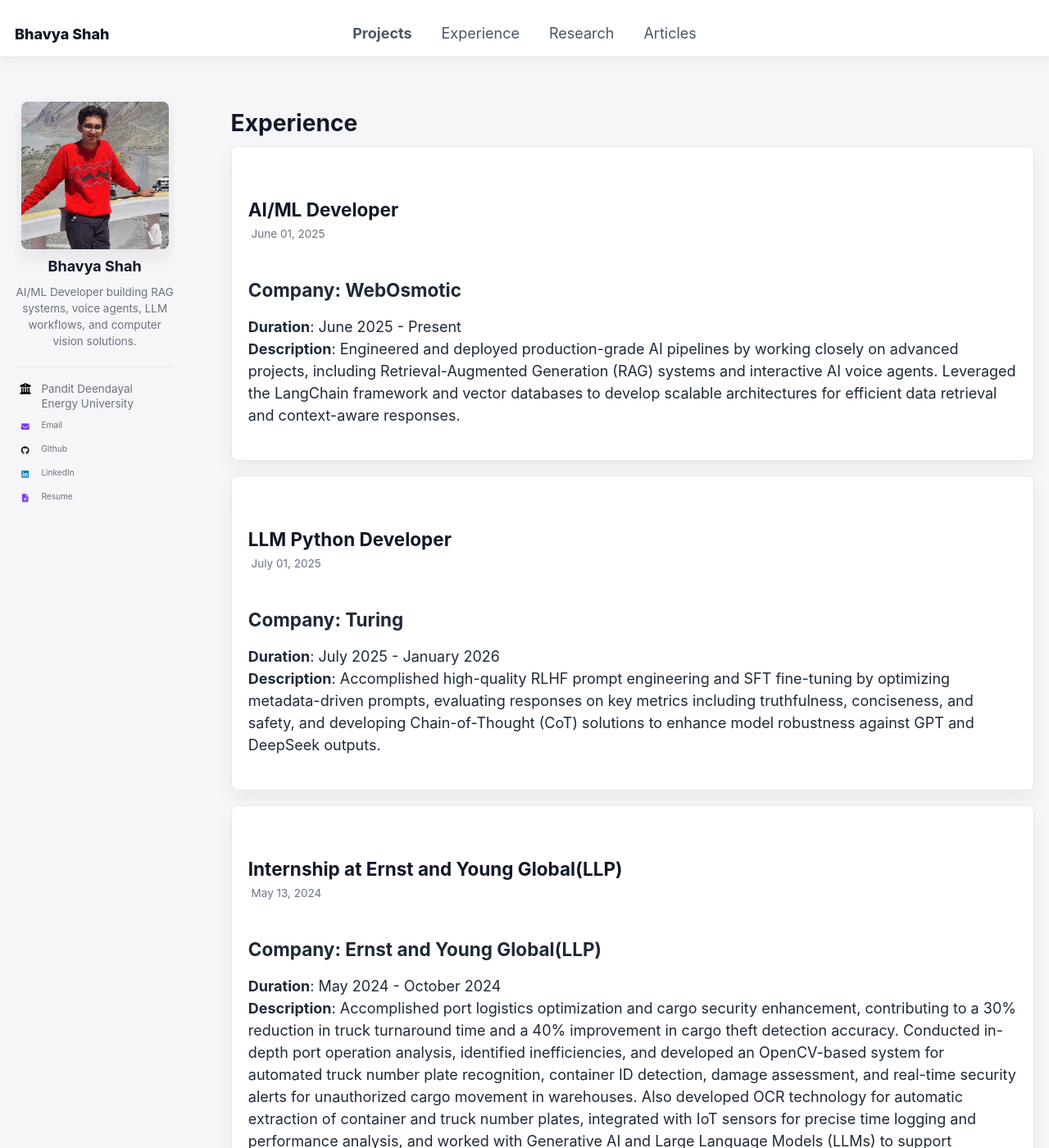
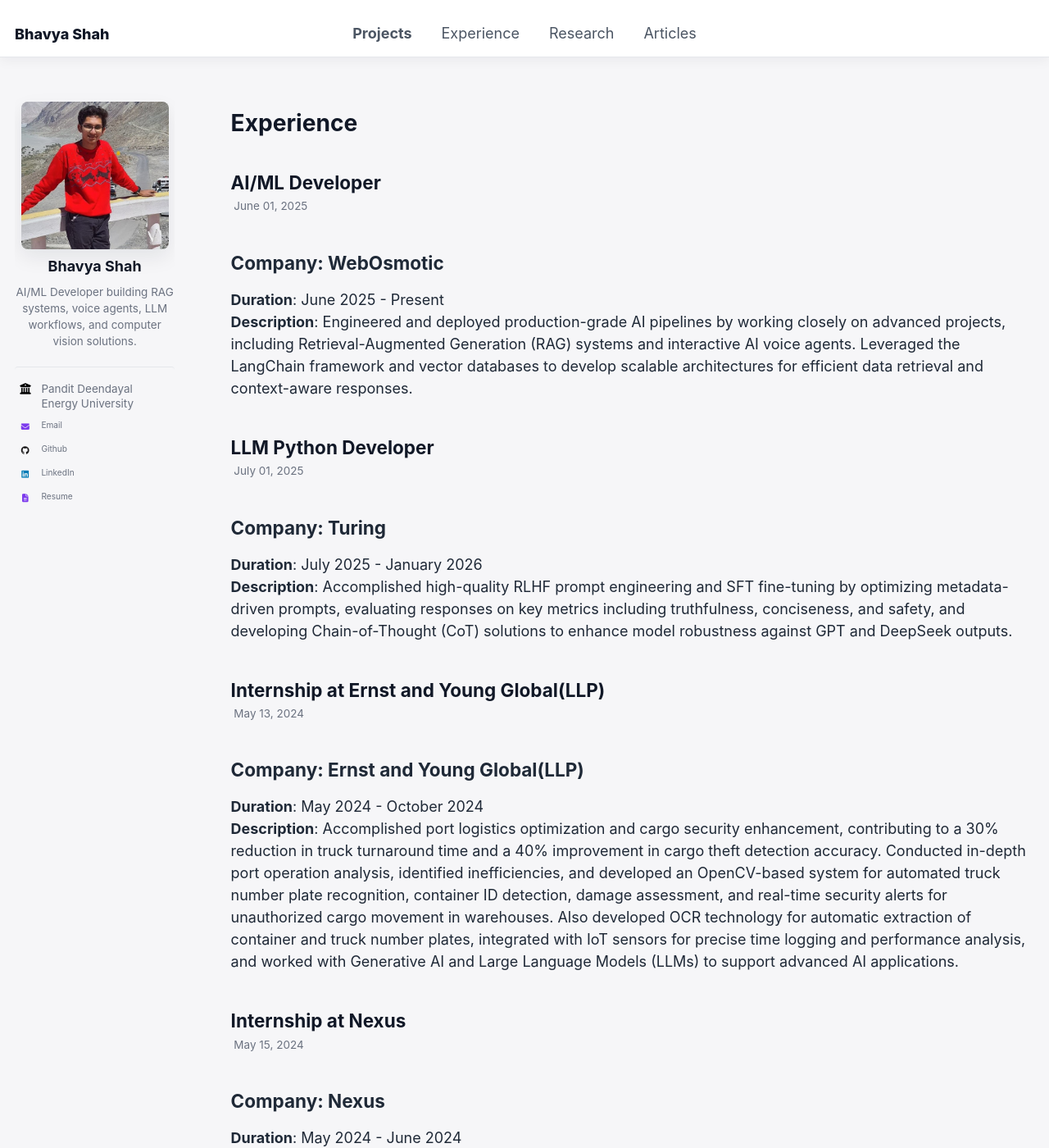
Before and after one commit to B3CODER/B3CODER.github.io, a Jekyll site: the page built from _pages/talks.html, in a window 1280 px wide and 1400 px high. Shown: the whole window at 82% size. Built offline with Jekyll 4.4.1, drawn with Linux system fonts in a browser that asks for light colours.

Commit message:
Revert "Add tilt interactions to cards and profile"
This reverts commit 450afd0cb6080126bc609d1f7f018220dca41976.

```diff
--- a/_includes/archive-single-talk.html
+++ b/_includes/archive-single-talk.html
@@ -13,7 +13,7 @@
 {% endif %}
 
 <div class="{{ include.type | default: "list" }}__item">
-  <article class="archive__item experience-card tilt-card" itemscope itemtype="http://schema.org/CreativeWork">
+  <article class="archive__item" itemscope itemtype="http://schema.org/CreativeWork">
     {% if include.type == "grid" and teaser %}
       <div class="archive__item-teaser">
         <img src=
--- a/_includes/author-profile.html
+++ b/_includes/author-profile.html
@@ -6,7 +6,7 @@
 
 <div itemscope itemtype="http://schema.org/Person">
 
-  <div class="author__avatar profile-card-tilt">
+  <div class="author__avatar">
     {% if author.avatar contains "://" %}
     	<img src="{{ author.avatar }}" alt="{{ author.name }}">
     {% else %}
--- a/_includes/project-card.html
+++ b/_includes/project-card.html
@@ -1,6 +1,6 @@
 {% include base_path %}
 
-<a class="project-card tilt-card" href="{{ base_path }}{{ post.url }}">
+<a class="project-card" href="{{ base_path }}{{ post.url }}">
   <span class="project-card__mark" aria-hidden="true">{{ post.project_initials }}</span>
   <span class="project-card__body">
     <span class="project-card__type">{{ post.project_type }}</span>
--- a/_includes/scripts.html
+++ b/_includes/scripts.html
@@ -1,6 +1,5 @@
 <script src="{{ base_path }}/assets/js/main.min.js"></script>
 <script src="{{ base_path }}/assets/js/target-cursor.js"></script>
-<script src="{{ base_path }}/assets/js/tilt-interactions.js"></script>
 
 {% include analytics.html %}
 {% include /comments-providers/scripts.html %}
--- a/_sass/_professional-theme.scss
+++ b/_sass/_professional-theme.scss
@@ -196,11 +196,6 @@ body {
   margin-top: 1.1rem;
 }
 
-.tilt-card {
-  transform-style: preserve-3d;
-  will-change: transform;
-}
-
 .project-card {
   display: grid;
   grid-template-columns: auto 1fr auto;
@@ -226,21 +221,6 @@ body {
     box-shadow: 0 18px 36px rgba(17, 24, 39, 0.1);
     transform: translate(4px, -4px) scale(1.01);
   }
-}
-
-.experience-card {
-  padding: 1rem 1.1rem;
-  margin-bottom: 1rem;
-  background: $body-color;
-  border: 1px solid $border-color;
-  border-radius: 8px;
-  box-shadow: 0 10px 24px rgba(17, 24, 39, 0.05);
-  transition: border-color 0.3s ease, box-shadow 0.3s ease;
-}
-
-.experience-card:hover {
-  border-color: rgba(124, 58, 237, 0.22);
-  box-shadow: 0 18px 34px rgba(17, 24, 39, 0.09);
 }
 
 .project-card__mark {
@@ -385,55 +365,6 @@ body {
   text-align: center;
 }
 
-.sidebar .author__avatar.profile-card-tilt {
-  --profile-pointer-x: 50%;
-  --profile-pointer-y: 50%;
-  --profile-tilt-x: 0deg;
-  --profile-tilt-y: 0deg;
-  --profile-scale: 1;
-  position: relative;
-  isolation: isolate;
-  perspective: 700px;
-  transform-style: preserve-3d;
-}
-
-.sidebar .author__avatar.profile-card-tilt::before {
-  content: "";
-  position: absolute;
-  inset: -0.75rem;
-  z-index: -1;
-  background: radial-gradient(
-    circle at var(--profile-pointer-x) var(--profile-pointer-y),
-    rgba(124, 58, 237, 0.28),
-    transparent 55%
-  );
-  filter: blur(24px);
-  opacity: 0;
-  transition: opacity 0.22s ease;
-}
-
-.sidebar .author__avatar.profile-card-tilt::after {
-  content: "";
-  position: absolute;
-  inset: 0;
-  max-width: 180px;
-  margin-right: auto;
-  margin-left: auto;
-  border-radius: 8px;
-  background:
-    linear-gradient(135deg, rgba(255, 255, 255, 0.36), transparent 34%),
-    radial-gradient(circle at var(--profile-pointer-x) var(--profile-pointer-y), rgba(255, 255, 255, 0.38), transparent 32%);
-  opacity: 0;
-  pointer-events: none;
-  transform: translateZ(24px);
-  transition: opacity 0.22s ease;
-}
-
-.sidebar .author__avatar.profile-card-tilt.is-active::before,
-.sidebar .author__avatar.profile-card-tilt.is-active::after {
-  opacity: 1;
-}
-
 .sidebar .author__avatar img {
   display: block;
   aspect-ratio: 1;
@@ -441,9 +372,6 @@ body {
   padding: 0;
   margin-right: auto;
   margin-left: auto;
-  transform: rotateX(var(--profile-tilt-y)) rotateY(var(--profile-tilt-x)) scale(var(--profile-scale));
-  transition: transform 0.18s ease, box-shadow 0.18s ease;
-  will-change: transform;
 }
 
 .sidebar .author__content {
--- a/assets/js/tilt-interactions.js
+++ /dev/null
@@ -1,97 +0,0 @@
-(function () {
-  "use strict";
-
-  function shouldSkipMotion() {
-    return (
-      window.matchMedia("(prefers-reduced-motion: reduce)").matches ||
-      window.matchMedia("(hover: none), (pointer: coarse)").matches
-    );
-  }
-
-  function clamp(value, min, max) {
-    return Math.min(Math.max(value, min), max);
-  }
-
-  function bindTiltCard(card) {
-    var rotateAmplitude = 8;
-    var scaleOnHover = 1.018;
-    var leaveTimer = null;
-
-    function setTilt(event) {
-      var rect = card.getBoundingClientRect();
-      var offsetX = event.clientX - rect.left - rect.width / 2;
-      var offsetY = event.clientY - rect.top - rect.height / 2;
-      var rotateX = clamp((offsetY / (rect.height / 2)) * -rotateAmplitude, -rotateAmplitude, rotateAmplitude);
-      var rotateY = clamp((offsetX / (rect.width / 2)) * rotateAmplitude, -rotateAmplitude, rotateAmplitude);
-
-      card.style.transform =
-        "perspective(800px) rotateX(" + rotateX + "deg) rotateY(" + rotateY + "deg) scale(" + scaleOnHover + ")";
-    }
-
-    card.addEventListener("mouseenter", function () {
-      if (leaveTimer) {
-        window.clearTimeout(leaveTimer);
-      }
-      card.style.transition = "transform 120ms ease, border-color 300ms ease, box-shadow 300ms ease";
-    });
-
-    card.addEventListener("mousemove", setTilt);
-
-    card.addEventListener("mouseleave", function () {
-      card.style.transition = "transform 420ms cubic-bezier(0.22, 1, 0.36, 1), border-color 300ms ease, box-shadow 300ms ease";
-      card.style.transform = "perspective(800px) rotateX(0deg) rotateY(0deg) scale(1)";
-      leaveTimer = window.setTimeout(function () {
-        card.style.transform = "";
-      }, 430);
-    });
-  }
-
-  function bindProfileTilt(profile) {
-    var rotateAmplitude = 10;
-
-    function updateProfile(event) {
-      var rect = profile.getBoundingClientRect();
-      var percentX = clamp(((event.clientX - rect.left) / rect.width) * 100, 0, 100);
-      var percentY = clamp(((event.clientY - rect.top) / rect.height) * 100, 0, 100);
-      var centerX = percentX - 50;
-      var centerY = percentY - 50;
-
-      profile.style.setProperty("--profile-pointer-x", percentX + "%");
-      profile.style.setProperty("--profile-pointer-y", percentY + "%");
-      profile.style.setProperty("--profile-tilt-x", (centerX / 50) * rotateAmplitude + "deg");
-      profile.style.setProperty("--profile-tilt-y", (centerY / 50) * -rotateAmplitude + "deg");
-      profile.style.setProperty("--profile-scale", "1.04");
-    }
-
-    profile.addEventListener("mouseenter", function (event) {
-      profile.classList.add("is-active");
-      updateProfile(event);
-    });
-
-    profile.addEventListener("mousemove", updateProfile);
-
-    profile.addEventListener("mouseleave", function () {
-      profile.classList.remove("is-active");
-      profile.style.setProperty("--profile-pointer-x", "50%");
-      profile.style.setProperty("--profile-pointer-y", "50%");
-      profile.style.setProperty("--profile-tilt-x", "0deg");
-      profile.style.setProperty("--profile-tilt-y", "0deg");
-      profile.style.setProperty("--profile-scale", "1");
-    });
-  }
-
-  function initTiltInteractions() {
-    if (shouldSkipMotion()) {
-      return;
-    }
-
-    document.querySelectorAll(".tilt-card").forEach(bindTiltCard);
-    document.querySelectorAll(".profile-card-tilt").forEach(bindProfileTilt);
-  }
-
-  if (document.readyState === "loading") {
-    document.addEventListener("DOMContentLoaded", initTiltInteractions);
-  } else {
-    initTiltInteractions();
-  }
-})();
```
